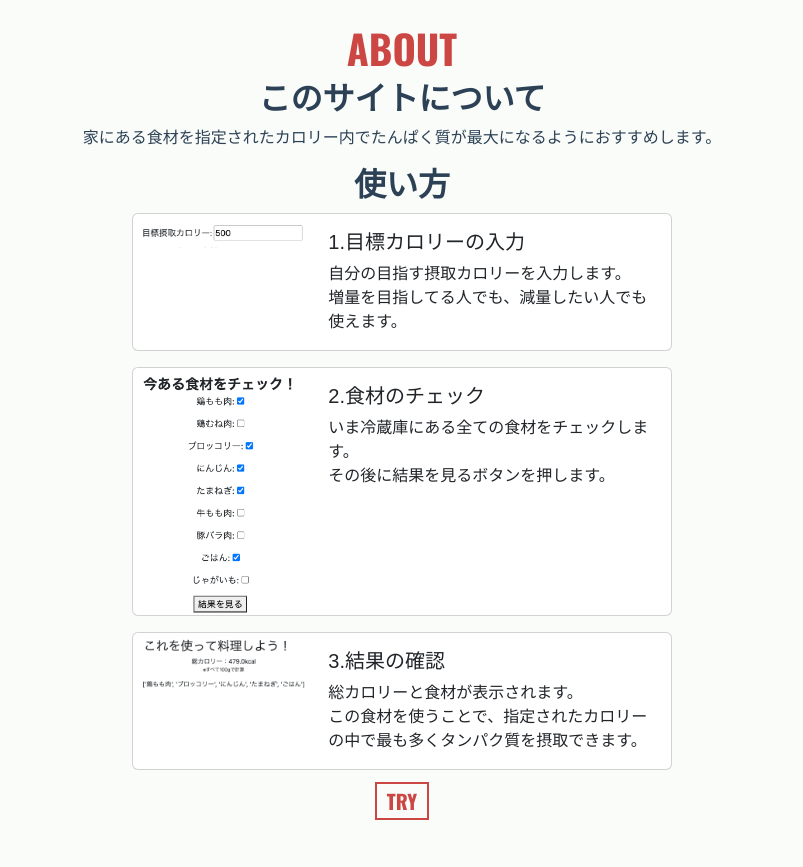
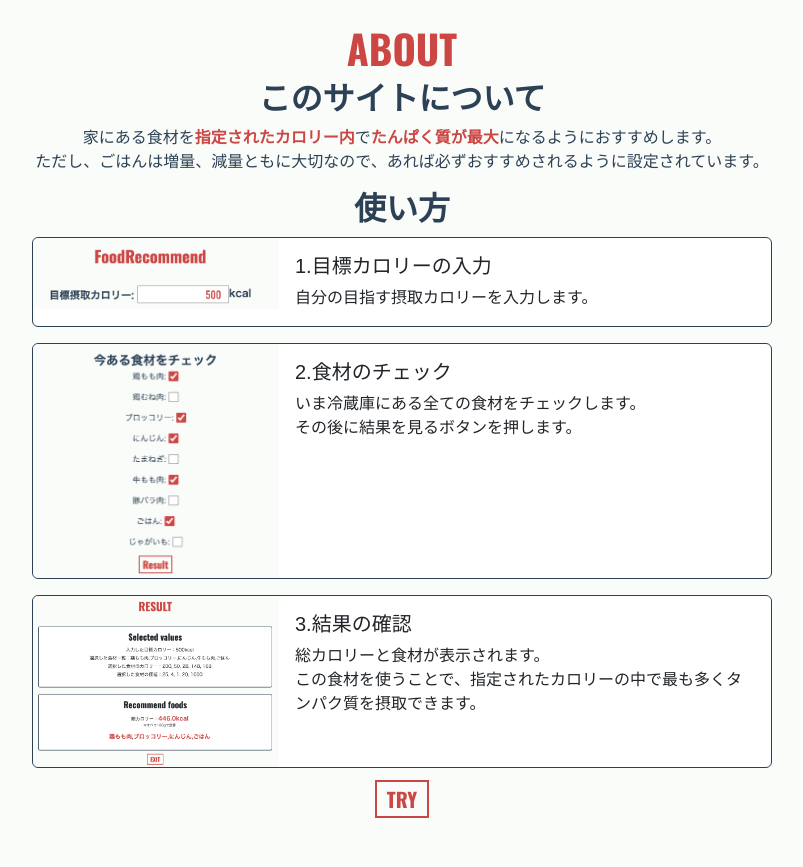
Before and after one commit to Im-not-yoneda/food-recommend, a Django app: page /about/ in a window 1280 px wide. Shown: the part 56-923 px from the top of the page, without its empty margins (238-1041 px from the left). After the commit the page ends 874 px from the top, so only its background shows below. Run offline with Django 4.2, Linux system fonts and the light colour scheme.

Commit message:
ABOUTの画像を変更しました。

```diff
--- a/Recommend/static/css/about.css
+++ b/Recommend/static/css/about.css
@@ -40,3 +40,9 @@ h1 {
 	text-decoration: none;
 	font-family: var(--En-font);
 }
+.card {
+	border: 1px solid var(--font-color) !important;
+}
+b.accent {
+	color: var(--accent-color) !important;
+}
--- a/Recommend/templates/polls/about.html
+++ b/Recommend/templates/polls/about.html
@@ -50,11 +50,16 @@
 		<h1 class="text-center fw-bold">ABOUT</h1>
 		<div class="text-center">
 			<h2 class="fw-semibold">このサイトについて</h2>
-			<p>家にある食材を指定されたカロリー内でたんぱく質が最大になるようにおすすめします。</p>
+			<p>
+				家にある食材を<b class="accent">指定されたカロリー内</b>で<b class="accent"
+					>たんぱく質が最大</b
+				>になるようにおすすめします。<br />
+				ただし、ごはんは増量、減量ともに大切なので、あれば必ずおすすめされるように設定されています。
+			</p>
 		</div>
 		<div>
 			<h2 class="text-center fw-semibold">使い方</h2>
-			<div class="card mb-3 mx-auto" style="max-width: 540px">
+			<div class="card mb-3 mx-auto" style="max-width: 740px">
 				<div class="row g-0">
 					<div class="col-md-4">
 						<img
@@ -66,15 +71,12 @@
 					<div class="col-md-8">
 						<div class="card-body">
 							<h5 class="card-title">1.目標カロリーの入力</h5>
-							<p class="card-text">
-								自分の目指す摂取カロリーを入力します。<br />
-								増量を目指してる人でも、減量したい人でも使えます。
-							</p>
+							<p class="card-text">自分の目指す摂取カロリーを入力します。</p>
 						</div>
 					</div>
 				</div>
 			</div>
-			<div class="card mb-3 mx-auto" style="max-width: 540px">
+			<div class="card mb-3 mx-auto" style="max-width: 740px">
 				<div class="row g-0">
 					<div class="col-md-4">
 						<img
@@ -94,7 +96,7 @@
 					</div>
 				</div>
 			</div>
-			<div class="card mb-3 mx-auto" style="max-width: 540px">
+			<div class="card mb-3 mx-auto" style="max-width: 740px">
 				<div class="row g-0">
 					<div class="col-md-4">
 						<img
```
Also changed, not shown: Recommend/static/image/about-01.png, Recommend/static/image/about-02.png, Recommend/static/image/about-03.png.
